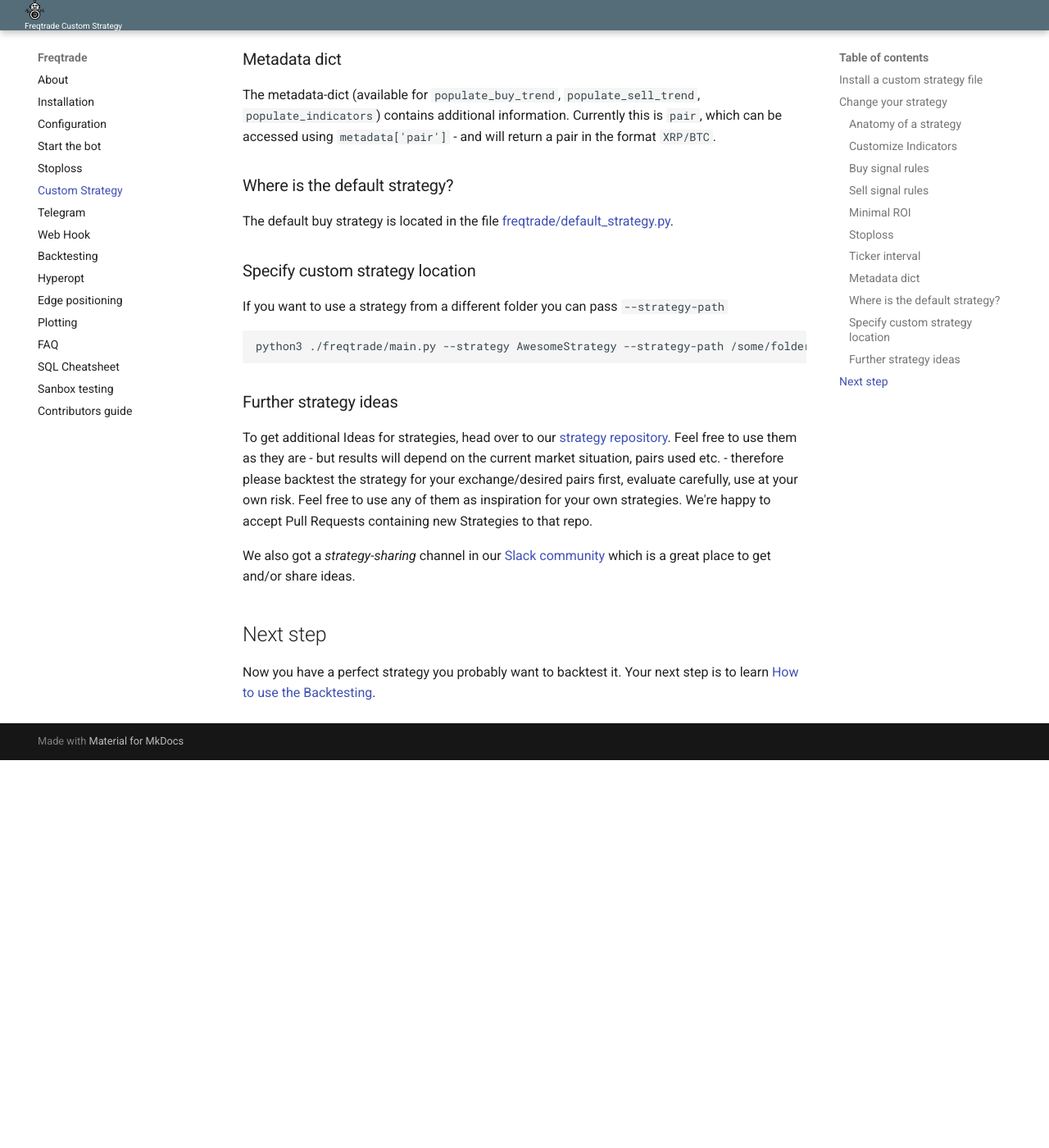
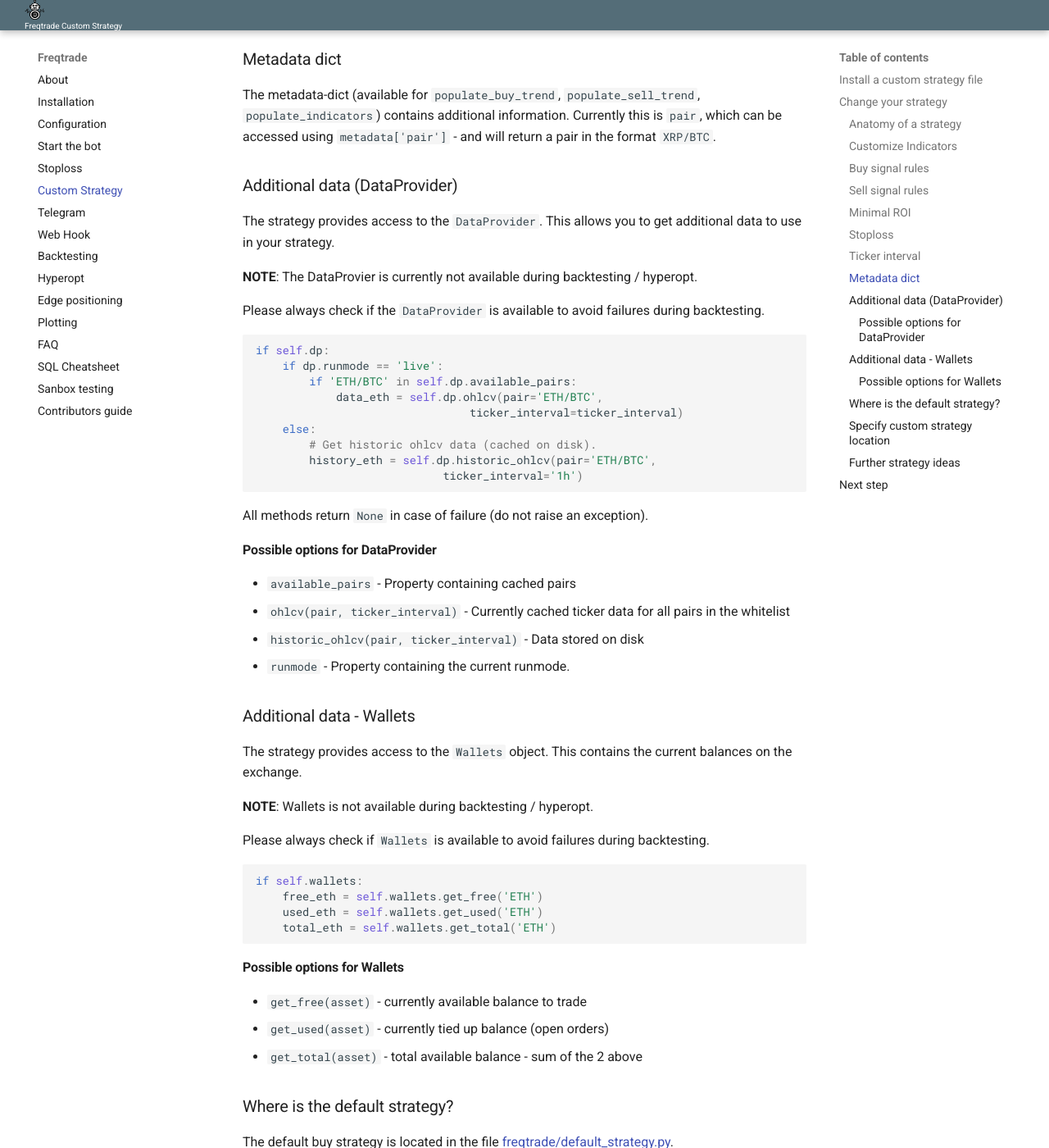
Before and after one commit to jacksonmori755/Crypto-trading-bot, an MkDocs documentation site: the page built from docs/bot-optimization.md, in a window 1280 px wide and 1400 px high, scrolled down 5038 px. Shown: the whole window at 82% size. Built offline with MkDocs 1.6.1 and Material for MkDocs 9.7.7, drawn with Linux system fonts in a browser that asks for light colours; before the commit the page ends 5965 px from its top, so only the background shows below that.

Commit message:
Add dataprovider documentation

````diff
--- a/docs/bot-optimization.md
+++ b/docs/bot-optimization.md
@@ -222,6 +222,57 @@ Please note that the same buy/sell signals may work with one interval, but not t
 The metadata-dict (available for `populate_buy_trend`, `populate_sell_trend`, `populate_indicators`) contains additional information.
 Currently this is `pair`, which can be accessed using `metadata['pair']` - and will return a pair in the format `XRP/BTC`.
 
+### Additional data (DataProvider)
+
+The strategy provides access to the `DataProvider`. This allows you to get additional data to use in your strategy.
+
+**NOTE**: The DataProvier is currently not available during backtesting / hyperopt.
+
+Please always check if the `DataProvider` is available to avoid failures during backtesting.
+
+``` python
+if self.dp:
+    if dp.runmode == 'live':
+        if 'ETH/BTC' in self.dp.available_pairs:
+            data_eth = self.dp.ohlcv(pair='ETH/BTC',
+                                ticker_interval=ticker_interval)
+    else:
+        # Get historic ohlcv data (cached on disk).
+        history_eth = self.dp.historic_ohlcv(pair='ETH/BTC',
+                            ticker_interval='1h')
+```
+
+All methods return `None` in case of failure (do not raise an exception).
+
+#### Possible options for DataProvider
+
+- `available_pairs` - Property containing cached pairs
+- `ohlcv(pair, ticker_interval)` - Currently cached ticker data for all pairs in the whitelist
+- `historic_ohlcv(pair, ticker_interval)` - Data stored on disk
+- `runmode` - Property containing the current runmode.
+
+### Additional data - Wallets
+
+The strategy provides access to the `Wallets` object. This contains the current balances on the exchange.
+
+**NOTE**: Wallets is not available during backtesting / hyperopt.
+
+Please always check if `Wallets` is available to avoid failures during backtesting.
+
+``` python
+if self.wallets:
+    free_eth = self.wallets.get_free('ETH')
+    used_eth = self.wallets.get_used('ETH')
+    total_eth = self.wallets.get_total('ETH')
+```
+
+#### Possible options for Wallets
+
+- `get_free(asset)` - currently available balance to trade
+- `get_used(asset)` - currently tied up balance (open orders)
+- `get_total(asset)` - total available balance - sum of the 2 above
+
+
 ### Where is the default strategy?
 
 The default buy strategy is located in the file
````
